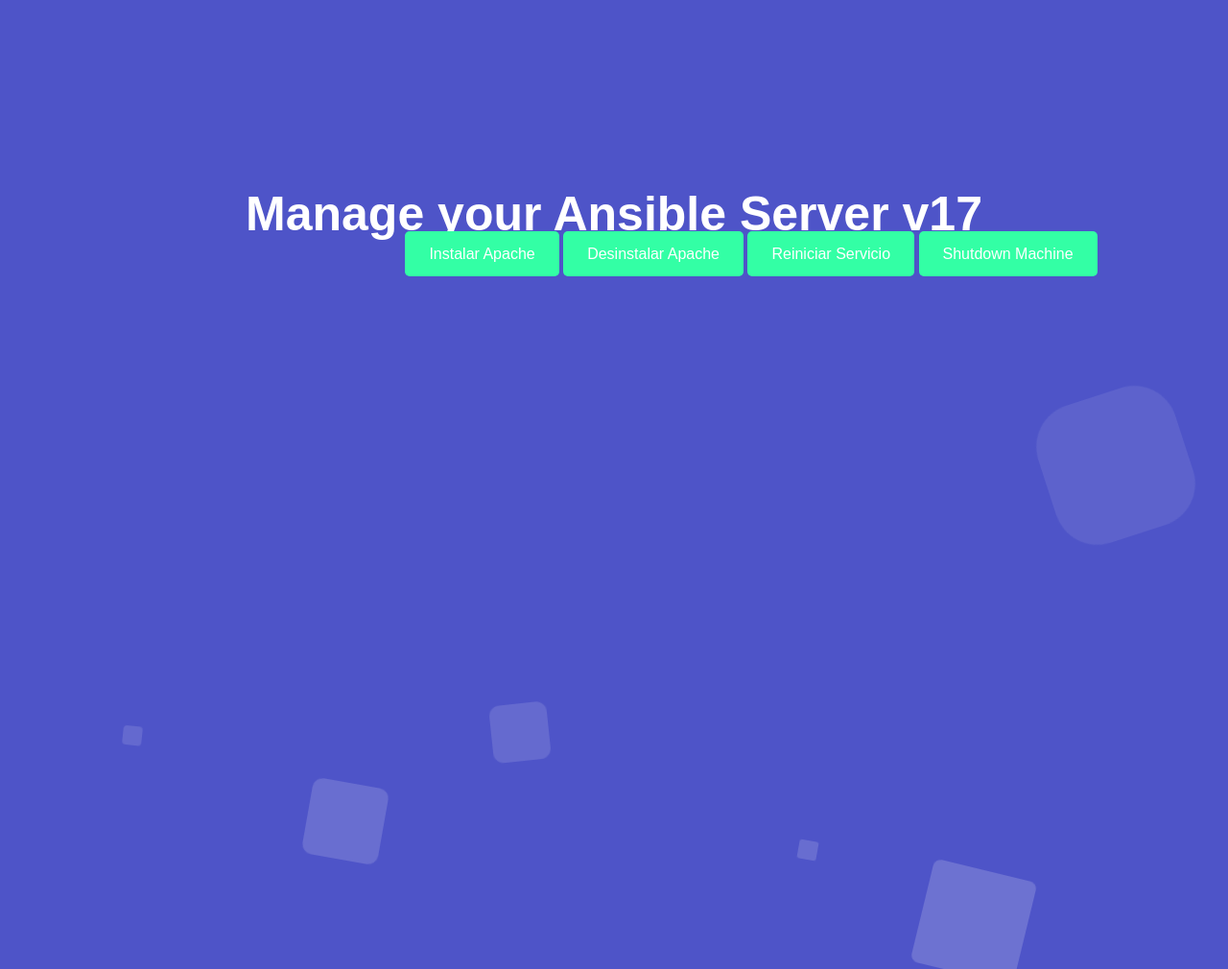
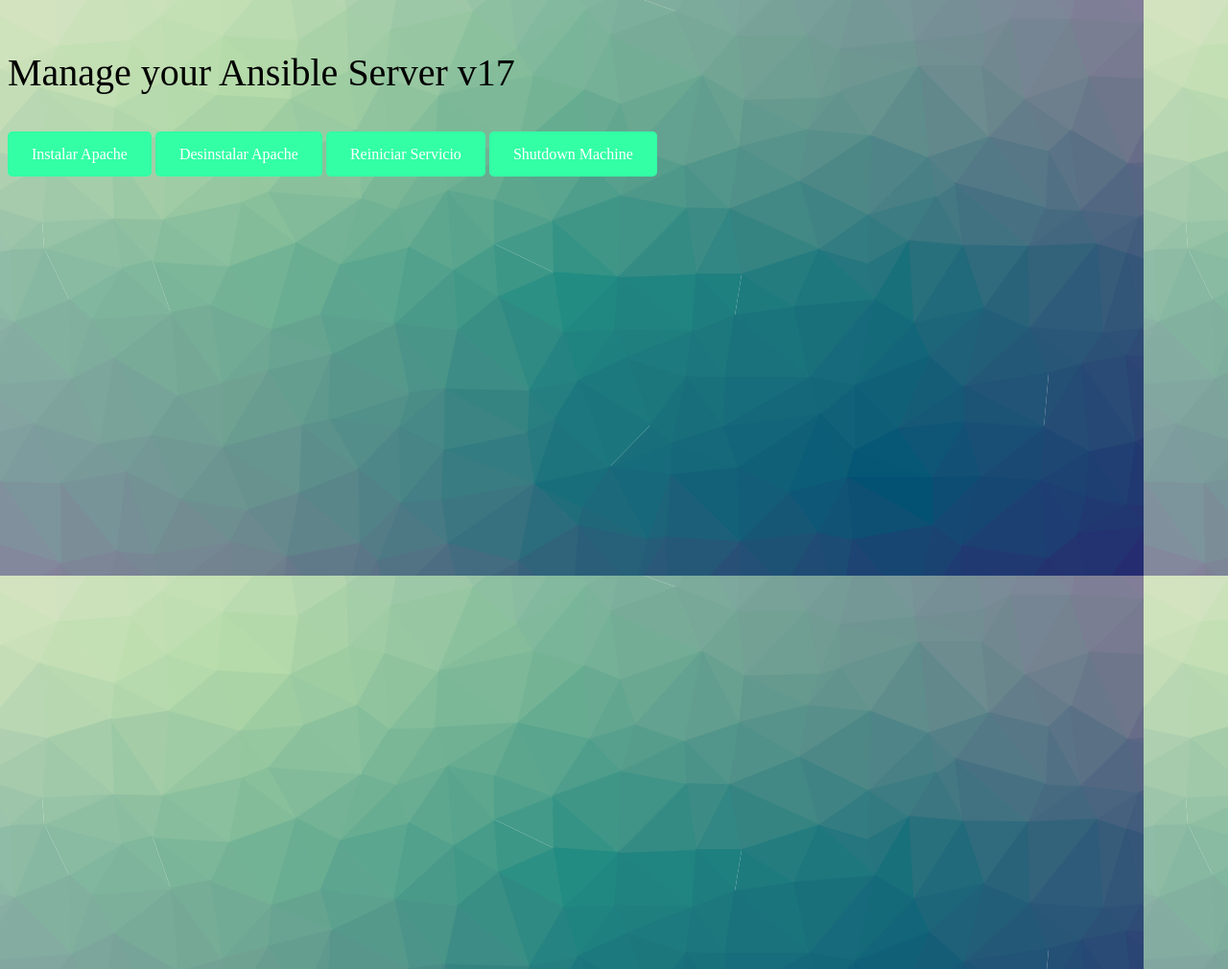
Before and after one commit to daraxta/TFGCICD, a Flask app: page / in a window 1280 px wide. Shown: the whole page at 96% size. Run offline with Flask 2, Linux system fonts and the light colour scheme.

Commit message:
AddFeaturesBackground

```diff
--- a/src/static/css/style.css
+++ b/src/static/css/style.css
@@ -1,3 +1,9 @@
+h1 {
+    font-family: 'Untitled Serif';
+    font-size: 40px;
+    line-height: 98px;
+    font-weight: 400;
+}
 a {
     background-color: #33FFA5;
     color: white;
@@ -7,152 +13,6 @@ a {
     border: none;
     border-radius: 5px;
   }
-
-  @import url("https://fonts.googleapis.com/css?family=Exo:400,700");
-
-* {
-   margin: 0px;
-   padding: 0px;
+body {
+   background-image: url("background.png");
 }
-
-body {
-   font-family: "Exo", sans-serif;
-}
-
-.contenido {
-   width: 100%;
-   position: absolute;
-   top: 194px;
-}
-
-.contenido h1 {
-   text-align: center;
-   color: #fff;
-   margin-bottom: 4px;
-   font-size: 50px;
-}
-.contenido a {
-   text-align: center;
-   color: #fff;
-   margin-bottom: 4px;
-}
-.menu {
-   position: absolute;
-   margin-left: 33%;
-   margin-top: 20%;
-}
-.background {
-   background: #4e54c8;
-   background: -webkit-linear-gradient(to left, #8f94fb, #4e54c8);
-   width: 100%;
-   height: 100vh;
-}
-
-.circulos {
-   position: absolute;
-   top: 0;
-   left: 0;
-   width: 100%;
-   height: 100%;
-   overflow: hidden;
-}
-
-.circulos li {
-   position: absolute;
-   display: block;
-   list-style: none;
-   width: 20px;
-   height: 20px;
-   background: rgba(255, 255, 255, 0.2);
-   animation: animate 25s linear infinite;
-   bottom: -150px;
-}
-
-.circulos li:nth-child(1) {
-   left: 25%;
-   width: 80px;
-   height: 80px;
-   animation-delay: 0s;
-}
-
-.circulos li:nth-child(2) {
-   left: 10%;
-   width: 20px;
-   height: 20px;
-   animation-delay: 2s;
-   animation-duration: 12s;
-}
-
-.circulos li:nth-child(3) {
-   left: 70%;
-   width: 20px;
-   height: 20px;
-   animation-delay: 4s;
-}
-
-.circulos li:nth-child(4) {
-   left: 40%;
-   width: 60px;
-   height: 60px;
-   animation-delay: 0s;
-   animation-duration: 18s;
-}
-
-.circulos li:nth-child(5) {
-   left: 65%;
-   width: 20px;
-   height: 20px;
-   animation-delay: 0s;
-}
-
-.circulos li:nth-child(6) {
-   left: 75%;
-   width: 110px;
-   height: 110px;
-   animation-delay: 3s;
-}
-
-.circulos li:nth-child(7) {
-   left: 35%;
-   width: 150px;
-   height: 150px;
-   animation-delay: 7s;
-}
-
-.circulos li:nth-child(8) {
-   left: 50%;
-   width: 25px;
-   height: 25px;
-   animation-delay: 15s;
-   animation-duration: 45s;
-}
-
-.circulos li:nth-child(9) {
-   left: 20%;
-   width: 15px;
-   height: 15px;
-   animation-delay: 2s;
-   animation-duration: 35s;
-}
-
-.circulos li:nth-child(10) {
-   left: 85%;
-   width: 150px;
-   height: 150px;
-   animation-delay: 0s;
-   animation-duration: 11s;
-}
-
-@keyframes animate {
-   0% {
-      transform: translateY(0) rotate(0deg);
-      opacity: 1;
-      border-radius: 0;
-   }
-
-   100% {
-      transform: translateY(-1000px) rotate(720deg);
-      opacity: 0;
-      border-radius: 50%;
-   }
-}
--- a/src/templates/inicio.html
+++ b/src/templates/inicio.html
@@ -9,33 +9,21 @@
 
     <!-- Titulo de la página-->
 
-<div class="contenido">
+<div>
     <h1>Manage your Ansible Server v17</h1>
 </div>
 
     <!--En esta sección creo un menú donde hace referencia a las páginas de flask en python-->
 
-<div class="menu">
-    <a href="/iapache/">Instalar Apache</a>
-    <a href="/papache/">Desinstalar Apache</a>
-    <a href="/rapache/">Reiniciar Servicio</a>
-    <a href="/poweroff/">Shutdown Machine</a>
+    <div>
+		<div>
+			<a href="/iapache/">Instalar Apache</a>
+            <a href="/papache/">Desinstalar Apache</a>
+            <a href="/rapache/">Reiniciar Servicio</a>
+            <a href="/poweroff/">Shutdown Machine</a>
+		</div>
+    </div>
 </div>
 
-<div class="background">
-
-    <ul class="circulos">
-       <li></li>
-       <li></li>
-       <li></li>
-       <li></li>
-       <li></li>
-       <li></li>
-       <li></li>
-       <li></li>
-       <li></li>
-       <li></li>
-    </ul>
- </div>
 </body>
 </html>
```
Also changed, not shown: src/static/css/background.png (added).
